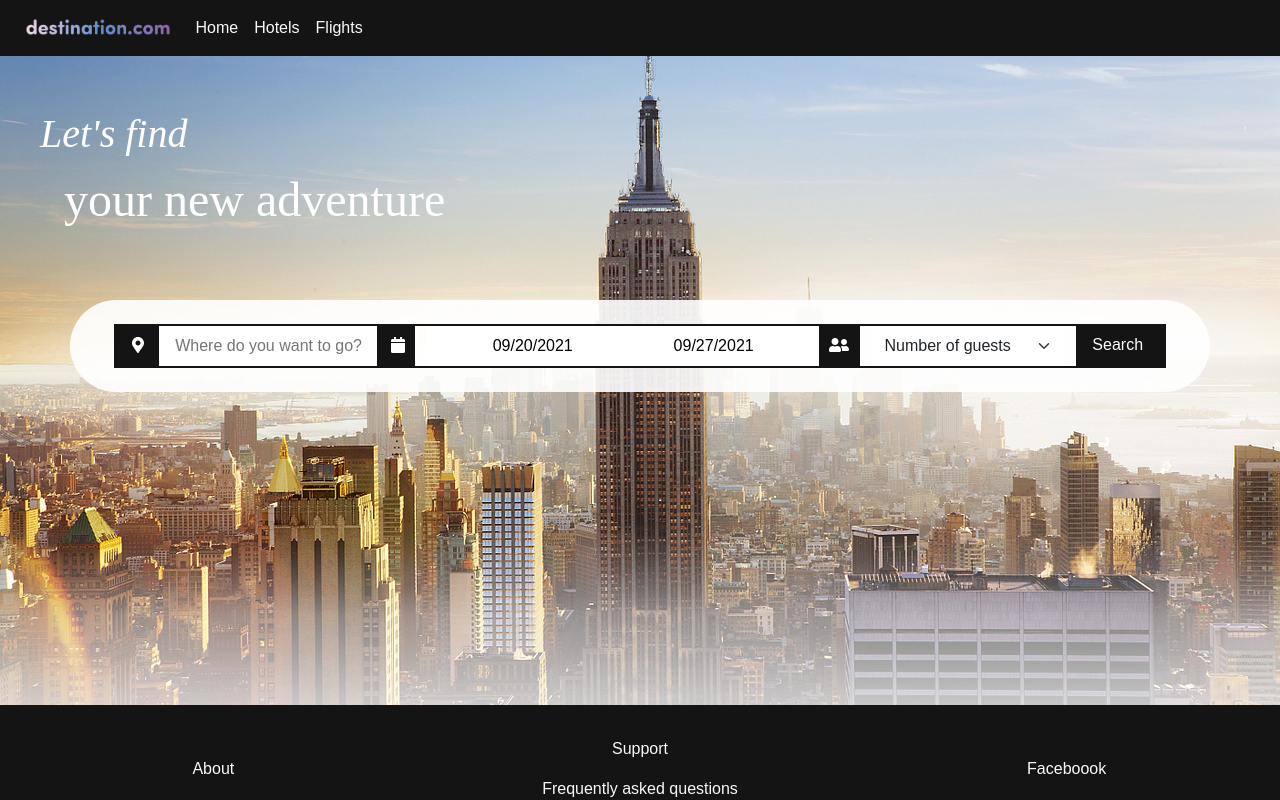
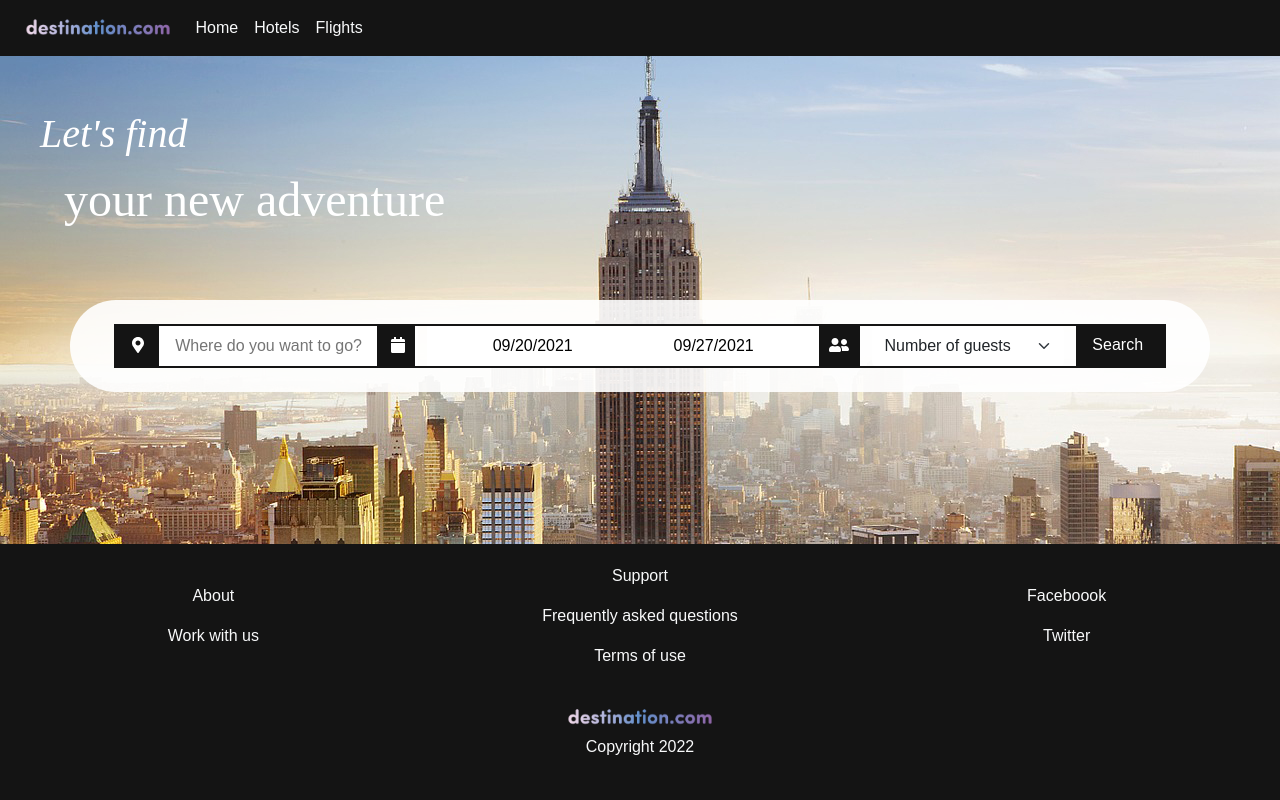
Before and after one commit to fridawa/hotel-booking-app, a React (Create React App) app: page / in a window 1280 px wide. Shown: the top 800 px of the page. Built offline with nearby package versions, Linux system fonts and the light colour scheme; a web font is replaced by a local one.

Commit message:
klart för inlämning

```diff
--- a/src/App.css
+++ b/src/App.css
@@ -140,10 +140,10 @@ hr {
   border: 0;
 }
 .everything-but-footer {
-  min-height: calc(100vh - 95px);
+  min-height: calc(100vh - 32vh);
 }
 footer {
-  min-height: 100px;
+  min-height: 32vh;
 }
 .detailedpage {
   background-color: #ffffff;
--- a/src/App.js
+++ b/src/App.js
@@ -9,12 +9,13 @@ import "bootstrap/dist/css/bootstrap.min.css";
 import "bootstrap/dist/js/bootstrap.min.js";
 
 // Components
-import List from "./components/List";
 import Header from "./components/header";
 import Footer from "./components/footer";
+import Home from "./components/Home";
+import List from "./components/List";
 import Hotel from "./components/hotel";
-import Home from "./components/Home";
 import Booking from "./components/booking";
+
 import ScrollToTop from "./components/ScrollToTop";
 
 // Routing
--- a/src/components/data.js
+++ b/src/components/data.js
@@ -66,7 +66,7 @@ export default [
     ],
     faclitiesShort: ["Bar", "Pool", "Restaurant", "Gym", "Spa"],
     description:
-      "Guests of Loews Hollywood are greeted by a 24-hour reception. For convenience, the hotel offers a 24-hour self-service business centre with computers, copy machines, fax machines and 24-hour concierge services. A fitness centre and yoga room are featured on the fifth floor and offer views of the surrounding city.",
+      "Guests of Grand Hotel are greeted by a 24-hour reception. The hotel offers a  fitness centre on the first floor and yoga room is located on the third floor. In our luxurios spa facilities we offer a wide variety of treatments for both your body and soul. Breakfast is included in all our rooms and dinner from our Michelini star kitchen can be booked for your stay.Guests of Grand Hotel are greeted by a 24-hour reception. The hotel offers a  fitness centre on the first floor and yoga room is located on the third floor. In our luxurios spa facilities we offer a wide variety of treatments for both your body and soul. Breakfast is included in all our rooms and dinner from our Michelini star kitchen can be booked for your stay.",
     rating: 6,
     reviews: [
       "I loved this hotel. Helpful staff. Great food, really good that all was included. The hotel was also located in the middle of the city which was good for me and my family since we wanted to do a lot of city-activities. Would definitely recommend and visit again sometime.",
@@ -157,7 +157,7 @@ export default [
     ],
     faclitiesShort: ["Bar", "Pool", "Restaurant", "Gym", "Spa"],
     description:
-      "Guests of Loews Hollywood are greeted by a 24-hour reception. For convenience, the hotel offers a 24-hour self-service business centre with computers, copy machines, fax machines and 24-hour concierge services. A fitness centre and yoga room are featured on the fifth floor and offer views of the surrounding city.",
+      "Guests of Grand Hotel are greeted by a 24-hour reception. The hotel offers a  fitness centre on the first floor and yoga room is located on the third floor. In our luxurios spa facilities we offer a wide variety of treatments for both your body and soul. Breakfast is included in all our rooms and dinner from our Michelini star kitchen can be booked for your stay.Guests of Grand Hotel are greeted by a 24-hour reception. The hotel offers a  fitness centre on the first floor and yoga room is located on the third floor. In our luxurios spa facilities we offer a wide variety of treatments for both your body and soul. Breakfast is included in all our rooms and dinner from our Michelini star kitchen can be booked for your stay.",
     rating: 7,
     reviews: [
       "I loved this hotel. Helpful staff. Great food, really good that all was included. The hotel was also located in the middle of the city which was good for me and my family since we wanted to do a lot of city-activities. Would definitely recommend and visit again sometime.",
@@ -242,7 +242,7 @@ export default [
     ],
     faclitiesShort: ["Bar", "Pool", "Restaurant", "Ocean view"],
     description:
-      "Guests of Loews Hollywood are greeted by a 24-hour reception. For convenience, the hotel offers a 24-hour self-service business centre with computers, copy machines, fax machines and 24-hour concierge services. A fitness centre and yoga room are featured on the fifth floor and offer views of the surrounding city.",
+      "Guests of Grand Hotel are greeted by a 24-hour reception. The hotel offers a  fitness centre on the first floor and yoga room is located on the third floor. In our luxurios spa facilities we offer a wide variety of treatments for both your body and soul. Breakfast is included in all our rooms and dinner from our Michelini star kitchen can be booked for your stay.",
     rating: 5,
     reviews: [
       "I loved this hotel. Helpful staff. Great food, really good that all was included. The hotel was also located in the middle of the city which was good for me and my family since we wanted to do a lot of city-activities. Would definitely recommend and visit again sometime.",
@@ -330,7 +330,7 @@ export default [
     ],
     faclitiesShort: ["Bar", "Pool", "Restaurant", "Gym", "Spa"],
     description:
-      "Guests of Loews Hollywood are greeted by a 24-hour reception. For convenience, the hotel offers a 24-hour self-service business centre with computers, copy machines, fax machines and 24-hour concierge services. A fitness centre and yoga room are featured on the fifth floor and offer views of the surrounding city.",
+      "Guests of Grand Hotel are greeted by a 24-hour reception. The hotel offers a  fitness centre on the first floor and yoga room is located on the third floor. In our luxurios spa facilities we offer a wide variety of treatments for both your body and soul. Breakfast is included in all our rooms and dinner from our Michelini star kitchen can be booked for your stay.",
     rating: 9,
     reviews: [
       "I loved this hotel. Helpful staff. Great food, really good that all was included. The hotel was also located in the middle of the city which was good for me and my family since we wanted to do a lot of city-activities. Would definitely recommend and visit again sometime.",
@@ -422,7 +422,7 @@ export default [
       "Spa",
     ],
     description:
-      "Guests of Loews Hollywood are greeted by a 24-hour reception. For convenience, the hotel offers a 24-hour self-service business centre with computers, copy machines, fax machines and 24-hour concierge services. A fitness centre and yoga room are featured on the fifth floor and offer views of the surrounding city.",
+      "Guests of Grand Hotel are greeted by a 24-hour reception. The hotel offers a  fitness centre on the first floor and yoga room is located on the third floor. In our luxurios spa facilities we offer a wide variety of treatments for both your body and soul. Breakfast is included in all our rooms and dinner from our Michelini star kitchen can be booked for your stay.Guests of Grand Hotel are greeted by a 24-hour reception. The hotel offers a  fitness centre on the first floor and yoga room is located on the third floor. In our luxurios spa facilities we offer a wide variety of treatments for both your body and soul. Breakfast is included in all our rooms and dinner from our Michelini star kitchen can be booked for your stay.",
     rating: 4,
     reviews: [
       "I loved this hotel. Helpful staff. Great food, really good that all was included. The hotel was also located in the middle of the city which was good for me and my family since we wanted to do a lot of city-activities. Would definitely recommend and visit again sometime.",
--- a/src/components/footer.js
+++ b/src/components/footer.js
@@ -13,7 +13,7 @@ const Footer = () => {
     <>
       <Container fluid>
         <footer className="footer">
-          <Row className="pt-3">
+          <Row className="pt-1">
             <nav className="navbar">
               <Col sm={4}>
                 <ul className="text-center list-unstyled">
@@ -61,7 +61,7 @@ const Footer = () => {
               <Logo />
             </Link>
           </Row>
-          <Row className="m-0 pb-4">
+          <Row className="m-0 pb-3">
             <p className="text-center text-light footer-copy m-0 p-0 font-soft">
               Copyright 2022
             </p>
--- a/src/components/payment.js
+++ b/src/components/payment.js
@@ -1,7 +1,7 @@
 import React from "react";
 
 import { useState } from "react";
-import { Container, Row, Col } from "react-bootstrap";
+import { Row, Col } from "react-bootstrap";
 
 // This function is a toggle function for the payment alternatives.
 // If the user selects "pay now" a drop down i toggled with card input details
```
